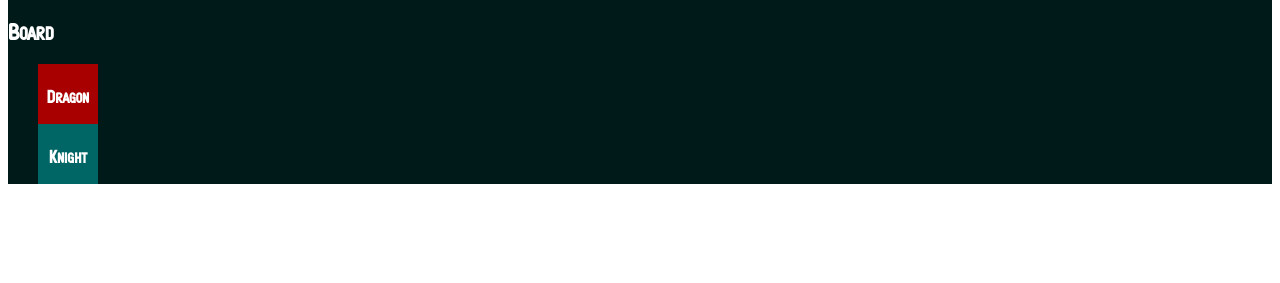
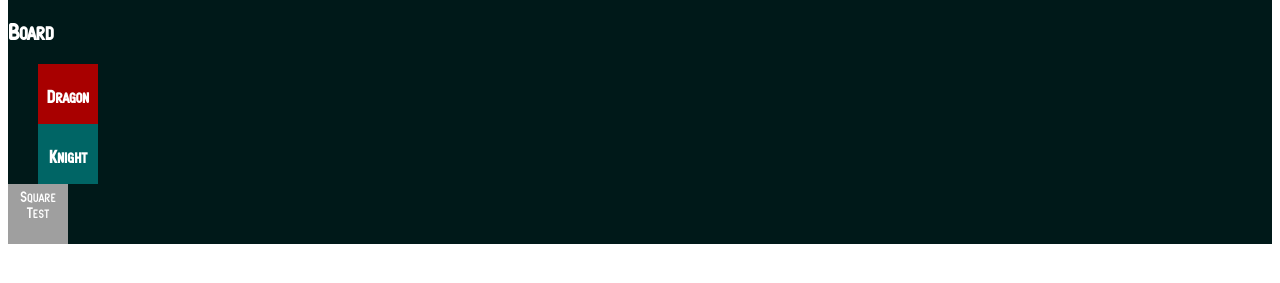
Before and after one commit to deric10000/knight_vs_dragon, a React app: page / in a window 1280 px wide. Shown: the part 83-366 px from the top of the page. Built offline with nearby package versions, Linux system fonts and the light colour scheme.

Commit message:
added square element to the board

```diff
--- a/src/components/board.js
+++ b/src/components/board.js
@@ -1,11 +1,13 @@
 import React from 'react';
 import { Dragon } from './dragon';
 import { Knight } from './knight';
+import { Square } from './square';
 
 export const Board = () => (
   <div className="board">
     <h2>Board</h2>
     <Dragon />
     <Knight />
+    <Square />
   </div>
 )
--- a/src/components/game.js
+++ b/src/components/game.js
@@ -10,6 +10,11 @@ import { Board } from './board';
 //player moves one square per round, maybe there is a collectable that allows player to move more squares
 //dragon can use attacks at will, but maybe there are attacks that the dragon can collect if left alone too long that could increase his range
 
+// git checkout master
+// git pull origin master
+// git merge test
+// git push origin master
+
 export class Game extends Component {
   render(){
     return (
--- /dev/null
+++ b/src/components/square.js
@@ -0,0 +1,5 @@
+import React from 'react';
+
+export const Square = () => (
+  <div className="square">Square Test</div>
+)
--- a/src/index.css
+++ b/src/index.css
@@ -41,3 +41,11 @@ font-style: normal;
   position: relative;
     left: 30px;
 }
+
+.square {
+  height: 50px;
+  width: 50px;
+  background: #9F9F9F;
+  padding: 5px;
+  text-align: center;
+}
```
